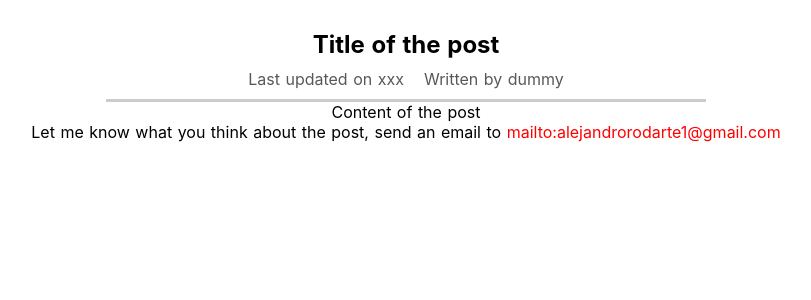
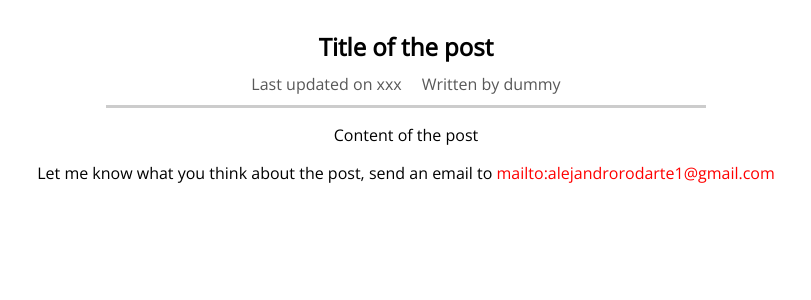
Before and after one commit to AlejandroRodarte/course-nuxt-blog-app, a Nuxt app: page /posts/1 in a window 1280 px wide. Shown: the top 300 px of the page, without its empty margins (234-1045 px from the left). Built offline with nearby package versions, Linux system fonts and the light colour scheme.

Commit message:
27. Adding External Fonts

```diff
--- a/layouts/default.vue
+++ b/layouts/default.vue
@@ -6,57 +6,10 @@
 
 <style>
 html {
-  font-family:
-    'Source Sans Pro',
-    -apple-system,
-    BlinkMacSystemFont,
-    'Segoe UI',
-    Roboto,
-    'Helvetica Neue',
-    Arial,
-    sans-serif;
-  font-size: 16px;
-  word-spacing: 1px;
-  -ms-text-size-adjust: 100%;
-  -webkit-text-size-adjust: 100%;
-  -moz-osx-font-smoothing: grayscale;
-  -webkit-font-smoothing: antialiased;
-  box-sizing: border-box;
+  font-family: 'Open Sans', sans-serif;
 }
 
-*,
-*::before,
-*::after {
-  box-sizing: border-box;
+body {
   margin: 0;
 }
-
-.button--green {
-  display: inline-block;
-  border-radius: 4px;
-  border: 1px solid #3b8070;
-  color: #3b8070;
-  text-decoration: none;
-  padding: 10px 30px;
-}
-
-.button--green:hover {
-  color: #fff;
-  background-color: #3b8070;
-}
-
-.button--grey {
-  display: inline-block;
-  border-radius: 4px;
-  border: 1px solid #35495e;
-  color: #35495e;
-  text-decoration: none;
-  padding: 10px 30px;
-  margin-left: 15px;
-}
-
-.button--grey:hover {
-  color: #fff;
-  background-color: #35495e;
-}
 </style>
--- a/nuxt.config.js
+++ b/nuxt.config.js
@@ -8,7 +8,8 @@ export default {
       { hid: 'description', name: 'description', content: '' }
     ],
     link: [
-      { rel: 'icon', type: 'image/x-icon', href: '/favicon.ico' }
+      { rel: 'icon', type: 'image/x-icon', href: '/favicon.ico' },
+      { rel: 'stylesheet', href: 'https://fonts.googleapis.com/css2?family=Open+Sans&display=swap' }
     ]
   },
 
```
